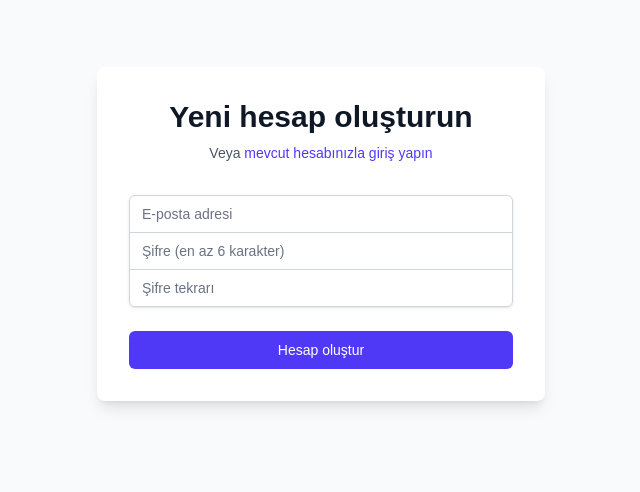
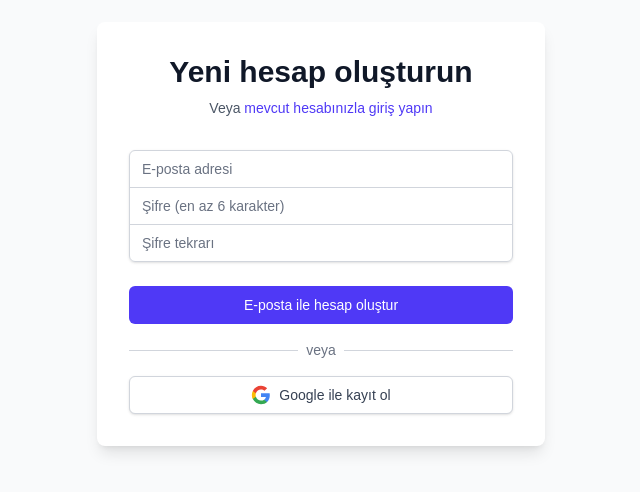
Before and after one commit to suatklnc/alcpn, a Next.js app: page /register in a window 1280 px wide. Shown: the part 166-658 px from the top of the page, without its empty margins (319-959 px from the left). Built offline with nearby package versions, Linux system fonts and the light colour scheme; no server answers.

Commit message:
feat: Google Authentication entegrasyonu eklendi
- Auth context'e Google sign-in/sign-up fonksiyonları eklendi
- Login sayfasına Google giriş butonu eklendi
- Register sayfasına Google kayıt butonu eklendi
- Modern UI tasarımı ile entegre edildi
- Callback sayfası Google OAuth için hazır

```diff
--- a/src/app/login/page.tsx
+++ b/src/app/login/page.tsx
@@ -10,7 +10,7 @@ export default function LoginPage() {
   const [password, setPassword] = useState('');
   const [loading, setLoading] = useState(false);
   const [error, setError] = useState('');
-  const { signIn } = useAuth();
+  const { signIn, signInWithGoogle } = useAuth();
   const router = useRouter();
 
   const handleSubmit = async (e: React.FormEvent) => {
@@ -27,6 +27,19 @@ export default function LoginPage() {
     }
 
     setLoading(false);
+  };
+
+  const handleGoogleSignIn = async () => {
+    setLoading(true);
+    setError('');
+
+    const { error } = await signInWithGoogle();
+
+    if (error) {
+      setError(error.message);
+      setLoading(false);
+    }
+    // Google OAuth redirects to callback page, so no need to handle success here
   };
 
   return (
@@ -86,13 +99,49 @@ export default function LoginPage() {
             <div className="text-red-600 text-sm text-center">{error}</div>
           )}
 
-          <div>
+          <div className="space-y-4">
             <button
               type="submit"
               disabled={loading}
               className="group relative w-full flex justify-center py-2 px-4 border border-transparent text-sm font-medium rounded-md text-white bg-indigo-600 hover:bg-indigo-700 focus:outline-none focus:ring-2 focus:ring-offset-2 focus:ring-indigo-500 disabled:opacity-50"
             >
-              {loading ? 'Giriş yapılıyor...' : 'Giriş yap'}
+              {loading ? 'Giriş yapılıyor...' : 'E-posta ile giriş yap'}
+            </button>
+
+            <div className="relative">
+              <div className="absolute inset-0 flex items-center">
+                <div className="w-full border-t border-gray-300" />
+              </div>
+              <div className="relative flex justify-center text-sm">
+                <span className="px-2 bg-white text-gray-500">veya</span>
+              </div>
+            </div>
+
+            <button
+              type="button"
+              onClick={handleGoogleSignIn}
+              disabled={loading}
+              className="w-full flex justify-center items-center px-4 py-2 border border-gray-300 rounded-md shadow-sm text-sm font-medium text-gray-700 bg-white hover:bg-gray-50 focus:outline-none focus:ring-2 focus:ring-offset-2 focus:ring-indigo-500 disabled:opacity-50"
+            >
+              <svg className="w-5 h-5 mr-2" viewBox="0 0 24 24">
+                <path
+                  fill="#4285F4"
+                  d="M22.56 12.25c0-.78-.07-1.53-.2-2.25H12v4.26h5.92c-.26 1.37-1.04 2.53-2.21 3.31v2.77h3.57c2.08-1.92 3.28-4.74 3.28-8.09z"
+                />
+                <path
+                  fill="#34A853"
+                  d="M12 23c2.97 0 5.46-.98 7.28-2.66l-3.57-2.77c-.98.66-2.23 1.06-3.71 1.06-2.86 0-5.29-1.93-6.16-4.53H2.18v2.84C3.99 20.53 7.7 23 12 23z"
+                />
+                <path
+                  fill="#FBBC05"
+                  d="M5.84 14.09c-.22-.66-.35-1.36-.35-2.09s.13-1.43.35-2.09V7.07H2.18C1.43 8.55 1 10.22 1 12s.43 3.45 1.18 4.93l2.85-2.22.81-.62z"
+                />
+                <path
+                  fill="#EA4335"
+                  d="M12 5.38c1.62 0 3.06.56 4.21 1.64l3.15-3.15C17.45 2.09 14.97 1 12 1 7.7 1 3.99 3.47 2.18 7.07l3.66 2.84c.87-2.6 3.3-4.53 6.16-4.53z"
+                />
+              </svg>
+              Google ile giriş yap
             </button>
           </div>
         </form>
--- a/src/app/register/page.tsx
+++ b/src/app/register/page.tsx
@@ -12,7 +12,7 @@ export default function RegisterPage() {
   const [loading, setLoading] = useState(false);
   const [error, setError] = useState('');
   const [success, setSuccess] = useState(false);
-  const { signUp } = useAuth();
+  const { signUp, signUpWithGoogle } = useAuth();
   const router = useRouter();
 
   const handleSubmit = async (e: React.FormEvent) => {
@@ -44,6 +44,19 @@ export default function RegisterPage() {
     }
 
     setLoading(false);
+  };
+
+  const handleGoogleSignUp = async () => {
+    setLoading(true);
+    setError('');
+
+    const { error } = await signUpWithGoogle();
+
+    if (error) {
+      setError(error.message);
+      setLoading(false);
+    }
+    // Google OAuth redirects to callback page, so no need to handle success here
   };
 
   if (success) {
@@ -154,13 +167,49 @@ export default function RegisterPage() {
             <div className="text-red-600 text-sm text-center">{error}</div>
           )}
 
-          <div>
+          <div className="space-y-4">
             <button
               type="submit"
               disabled={loading}
               className="group relative w-full flex justify-center py-2 px-4 border border-transparent text-sm font-medium rounded-md text-white bg-indigo-600 hover:bg-indigo-700 focus:outline-none focus:ring-2 focus:ring-offset-2 focus:ring-indigo-500 disabled:opacity-50"
             >
-              {loading ? 'Kayıt oluşturuluyor...' : 'Hesap oluştur'}
+              {loading ? 'Kayıt oluşturuluyor...' : 'E-posta ile hesap oluştur'}
+            </button>
+
+            <div className="relative">
+              <div className="absolute inset-0 flex items-center">
+                <div className="w-full border-t border-gray-300" />
+              </div>
+              <div className="relative flex justify-center text-sm">
+                <span className="px-2 bg-white text-gray-500">veya</span>
+              </div>
+            </div>
+
+            <button
+              type="button"
+              onClick={handleGoogleSignUp}
+              disabled={loading}
+              className="w-full flex justify-center items-center px-4 py-2 border border-gray-300 rounded-md shadow-sm text-sm font-medium text-gray-700 bg-white hover:bg-gray-50 focus:outline-none focus:ring-2 focus:ring-offset-2 focus:ring-indigo-500 disabled:opacity-50"
+            >
+              <svg className="w-5 h-5 mr-2" viewBox="0 0 24 24">
+                <path
+                  fill="#4285F4"
+                  d="M22.56 12.25c0-.78-.07-1.53-.2-2.25H12v4.26h5.92c-.26 1.37-1.04 2.53-2.21 3.31v2.77h3.57c2.08-1.92 3.28-4.74 3.28-8.09z"
+                />
+                <path
+                  fill="#34A853"
+                  d="M12 23c2.97 0 5.46-.98 7.28-2.66l-3.57-2.77c-.98.66-2.23 1.06-3.71 1.06-2.86 0-5.29-1.93-6.16-4.53H2.18v2.84C3.99 20.53 7.7 23 12 23z"
+                />
+                <path
+                  fill="#FBBC05"
+                  d="M5.84 14.09c-.22-.66-.35-1.36-.35-2.09s.13-1.43.35-2.09V7.07H2.18C1.43 8.55 1 10.22 1 12s.43 3.45 1.18 4.93l2.85-2.22.81-.62z"
+                />
+                <path
+                  fill="#EA4335"
+                  d="M12 5.38c1.62 0 3.06.56 4.21 1.64l3.15-3.15C17.45 2.09 14.97 1 12 1 7.7 1 3.99 3.47 2.18 7.07l3.66 2.84c.87-2.6 3.3-4.53 6.16-4.53z"
+                />
+              </svg>
+              Google ile kayıt ol
             </button>
           </div>
         </form>
--- a/src/lib/auth-context.tsx
+++ b/src/lib/auth-context.tsx
@@ -16,6 +16,8 @@ interface AuthContextType {
     email: string,
     password: string
   ) => Promise<{ error: AuthError | null }>;
+  signInWithGoogle: () => Promise<{ error: AuthError | null }>;
+  signUpWithGoogle: () => Promise<{ error: AuthError | null }>;
   signOut: () => Promise<{ error: AuthError | null }>;
 }
 
@@ -62,6 +64,26 @@ export function AuthProvider({ children }: { children: React.ReactNode }) {
     return { error };
   };
 
+  const signInWithGoogle = async () => {
+    const { error } = await supabase.auth.signInWithOAuth({
+      provider: 'google',
+      options: {
+        redirectTo: `${window.location.origin}/auth/callback`,
+      },
+    });
+    return { error };
+  };
+
+  const signUpWithGoogle = async () => {
+    const { error } = await supabase.auth.signInWithOAuth({
+      provider: 'google',
+      options: {
+        redirectTo: `${window.location.origin}/auth/callback`,
+      },
+    });
+    return { error };
+  };
+
   const signOut = async () => {
     const { error } = await supabase.auth.signOut();
     return { error };
@@ -73,6 +95,8 @@ export function AuthProvider({ children }: { children: React.ReactNode }) {
     loading,
     signUp,
     signIn,
+    signInWithGoogle,
+    signUpWithGoogle,
     signOut,
   };
 
```
